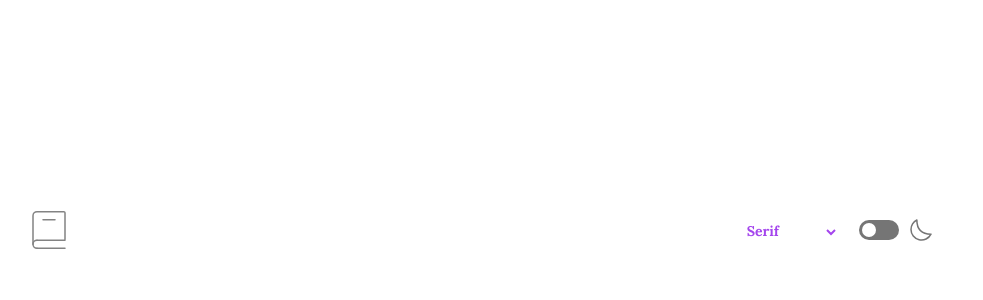
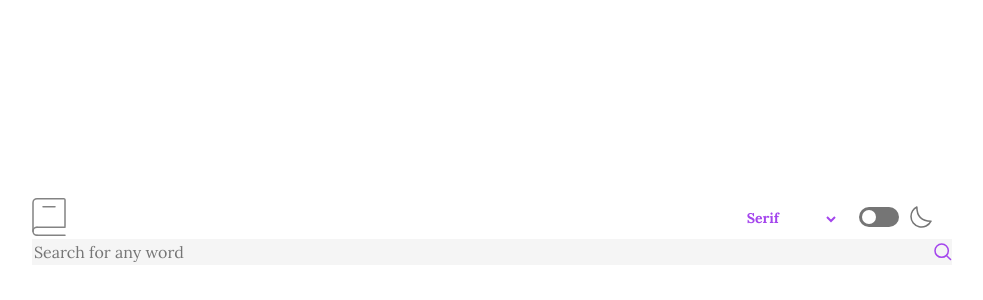
Before and after one commit to MitaliShah/dictionary-ts, a React (Vite) app: page / in a window 1280 px wide. Shown: the part 170-470 px from the top of the page, without its empty margins (148-1131 px from the left). Built offline with nearby package versions, Linux system fonts and the light colour scheme.

Commit message:
feat: searchform with search icon and state

```diff
--- a/src/App.tsx
+++ b/src/App.tsx
@@ -1,19 +1,22 @@
-import GlobalStyles from './GlobalStyles'
-import styled from 'styled-components';
-import Header from './components/Header';
+import GlobalStyles from "./GlobalStyles";
+import styled from "styled-components";
+import Header from "./components/Header";
+import SearchForm from "./components/SearchForm";
+import { useState } from "react";
 
-
-function App() {
+function App(): JSX.Element {
+  const [searchTerm, setSearchTerm] = useState<string>("");
 
   return (
     <Main>
       <Header />
+      <SearchForm searchTerm={searchTerm} setSearchTerm={setSearchTerm} />
       <GlobalStyles />
     </Main>
-  )
+  );
 }
 
-export default App
+export default App;
 
 const Main = styled.main`
   max-width: 23.438rem;
--- a/src/FontThemeContext.tsx
+++ b/src/FontThemeContext.tsx
@@ -1,4 +1,4 @@
-import React, { type ReactNode, createContext, useContext, useState } from 'react';
+import React, { type ReactNode, createContext, useContext, useState, useEffect } from 'react';
 
 // Types for the context values
 export type FontThemeContextType = {
@@ -40,6 +40,10 @@ export const FontThemeProvider = ({ children }: FontThemeProviderProps) => {
     toggleDarkTheme
   };
 
+  useEffect(() => {
+    document.body.classList.toggle('dark-theme', isDarkTheme);
+  }, [isDarkTheme]);
+
   return (
     <FontThemeContext.Provider value={values}>
         {children}
--- a/src/GlobalStyles.ts
+++ b/src/GlobalStyles.ts
@@ -62,6 +62,11 @@ const GlobalStyles = createGlobalStyle`
         padding: 0;
         border: 0;
     }
+
+    .dark-theme {
+        background: var(--black);
+        color: var(--white);
+    }
 `;
 
 export default GlobalStyles;
--- /dev/null
+++ b/src/components/SearchForm.tsx
@@ -0,0 +1,44 @@
+import searchlogo from "../../public/assets/images/icon-search.svg";
+import styled from "styled-components";
+
+type SearchFormProps = {
+  searchTerm: string;
+  setSearchTerm: React.Dispatch<React.SetStateAction<string>>;
+};
+
+export default function SearchForm({
+  searchTerm,
+  setSearchTerm,
+}: SearchFormProps) {
+  return (
+    <form
+      onSubmit={(event) => {
+        event.preventDefault();
+      }}
+    >
+      <Wrapper>
+        <Input
+          value={searchTerm}
+          onChange={(e) => setSearchTerm(e.target.value)}
+          placeholder="Search for any word"
+          required
+        />
+        <Img src={searchlogo} alt="" />
+      </Wrapper>
+    </form>
+  );
+}
+
+const Wrapper = styled.div`
+  display: flex;
+`;
+
+const Input = styled.input`
+  background: var(--light-gray);
+  border: none;
+  width: 100%;
+`;
+
+const Img = styled.img`
+  background: var(--light-gray);
+`;
```
Also changed, not shown: src/components/ThemeSelection.tsx (line endings or trailing spaces). Lines whose indentation alone changed are shown as unchanged.
